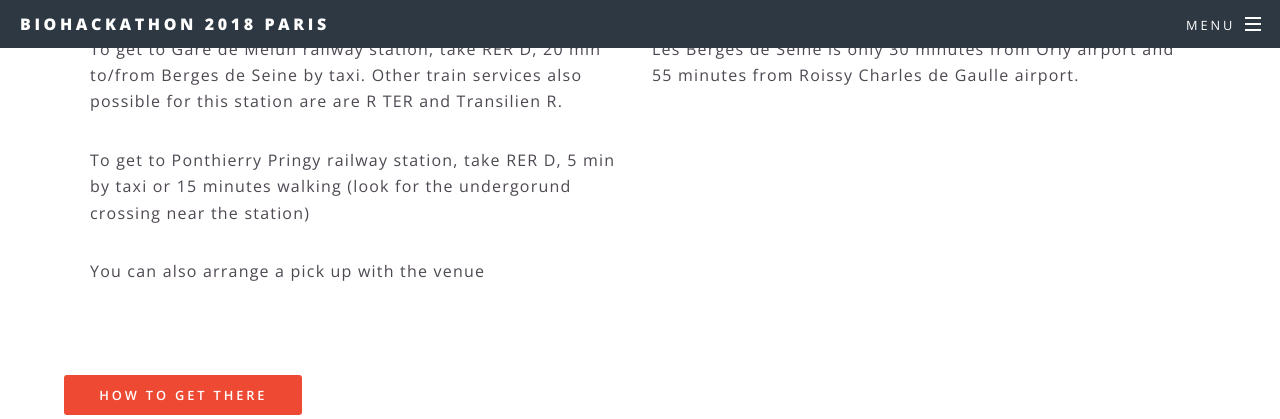
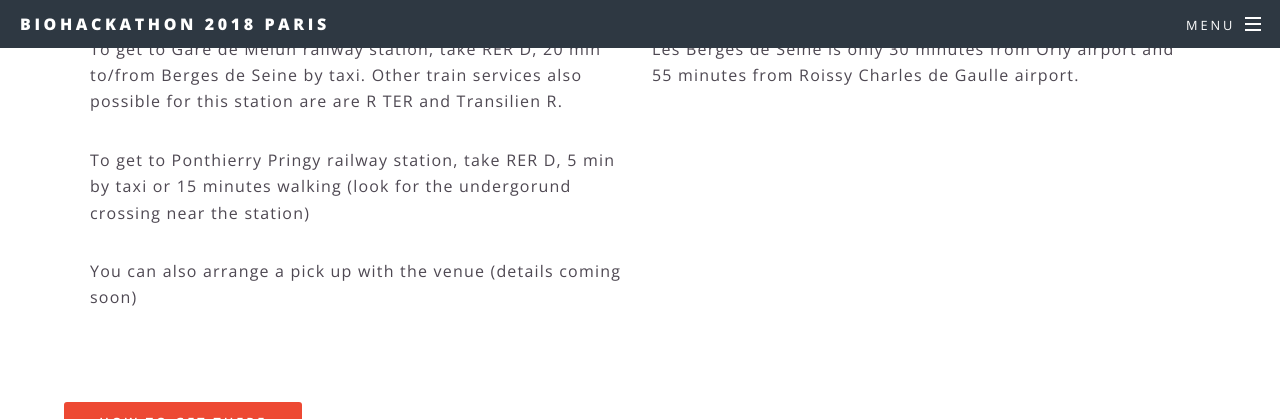
Before and after one commit to elixir-europe/bh2018paris, a Jekyll site: the page built from venue.html, in a window 1280 px wide and 900 px high, scrolled down 2038 px, cut to the strip 0-419 px from the top of the window. Built offline with Jekyll 4.4.1, drawn with Linux system fonts in a browser that asks for light colours; nearby versions of some CDN libraries.

Commit message:
Update venue.html

```diff
--- a/venue.html
+++ b/venue.html
@@ -71,7 +71,7 @@ If you do not want to share the room, please contact her directly gemma.hesketh@
                      Other train services also possible for this station are are R TER and Transilien R. </p>
                 <p>To get to Ponthierry Pringy railway station, take RER D, 5 min by taxi or 15 minutes walking
                     (look for the undergorund crossing near the station) </p>
-                <p>You can also arrange a pick up with the venue</p>
+                <p>You can also arrange a pick up with the venue (details coming soon)</p>
             </div>
             <div class="6u 12u$(medium)">
                 <h3>By plane
```
